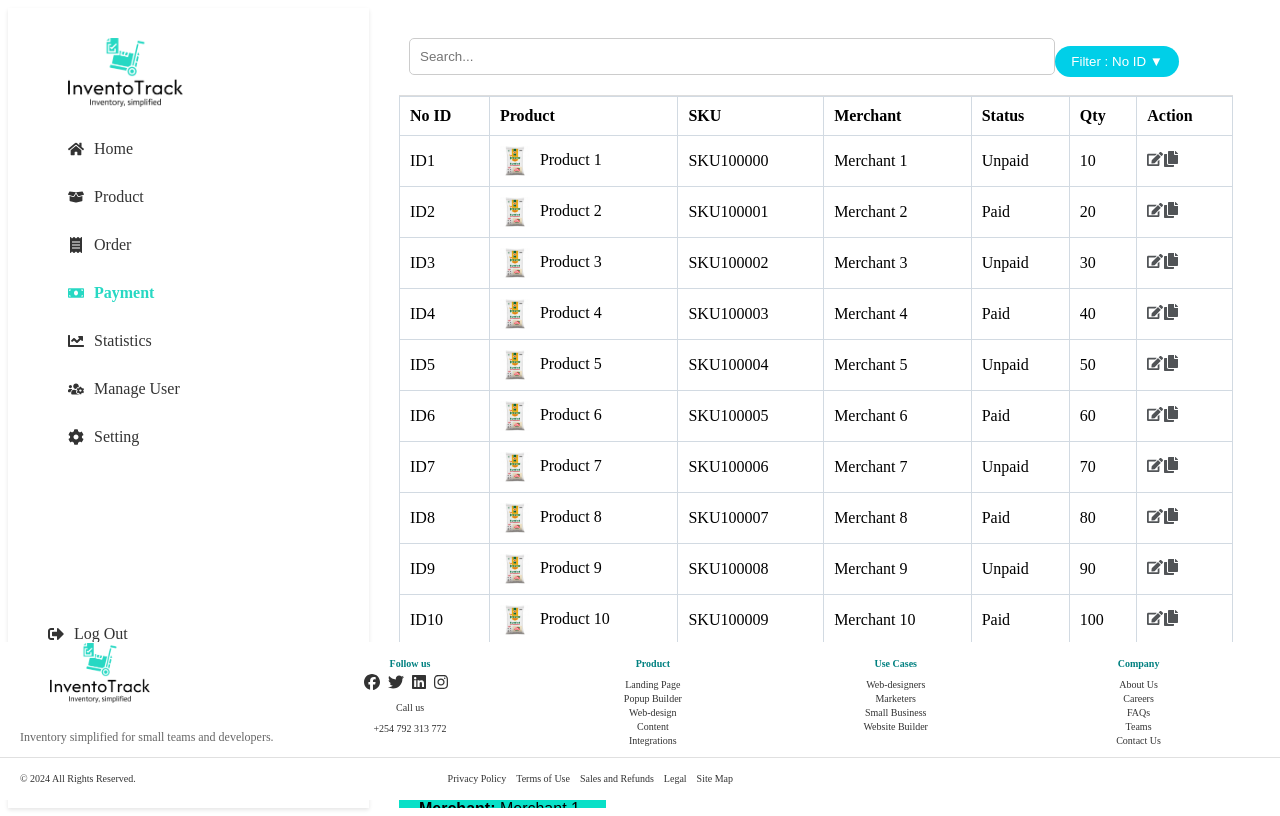
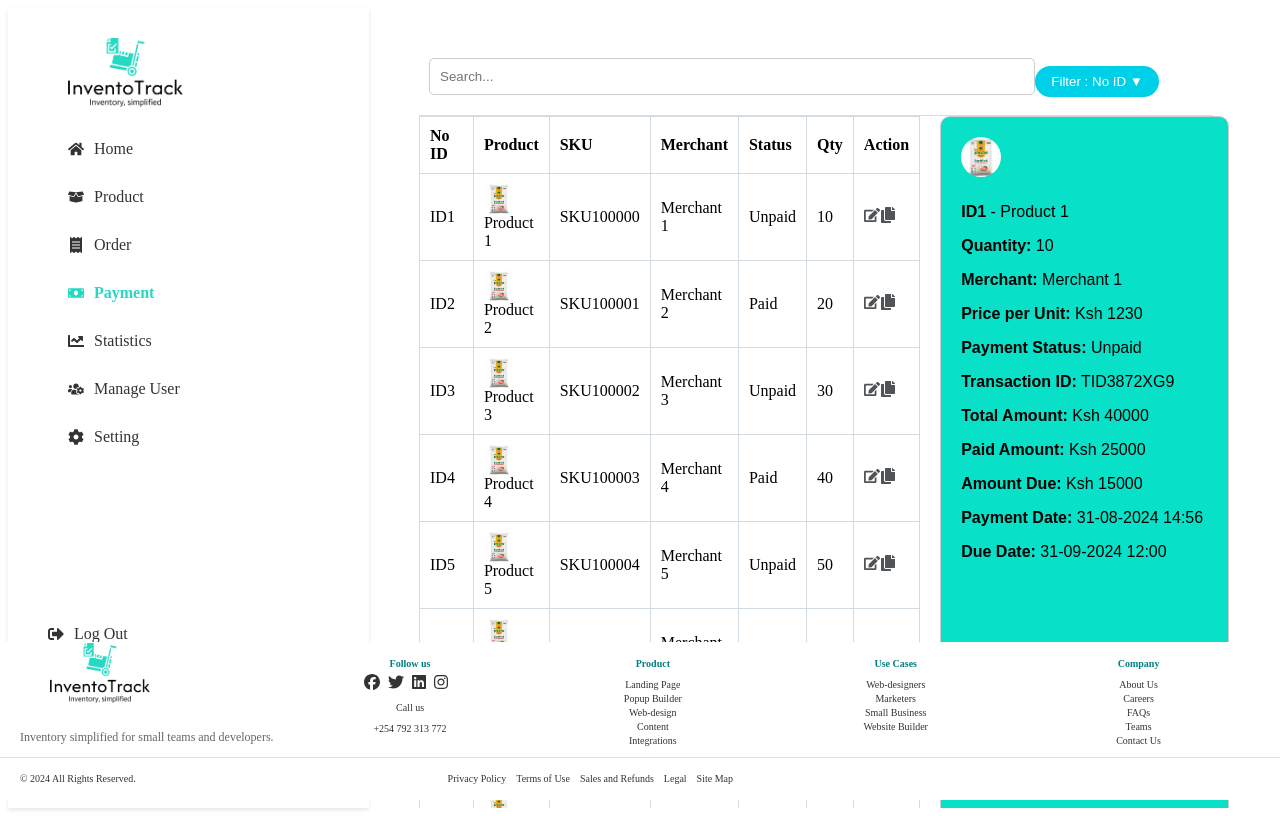
Before and after one commit to will-wagura/InventoTrack, a React (Vite) app in the folder frontend/: page /payment in a window 1280 px wide. Both pictures are taken after a click on the button 1155 px from the left and 161 px from the top of the page. Built offline with nearby package versions, Linux system fonts and the light colour scheme.

Commit message:
changed the position of the payment preview product to the right

```diff
--- a/frontend/src/pages/Admin/PaymentPage.css
+++ b/frontend/src/pages/Admin/PaymentPage.css
@@ -1,10 +1,24 @@
+.payment-page-container {
+  display: flex;
+  flex-direction: column;
+  padding: 20px;
+}
+
+.payment-content {
+  display: flex;
+  flex-direction: row;
+  align-items: flex-start; /* Align items to the top */
+  gap: 20px; /* Add some space between the table and the preview */
+}
 
 .payment-table {
-  flex: 2;
+  flex: 2; /* Make the table take more space */
 }
 
-.payment-preview-product {
-  flex: 1;
-  background-color: #f0f0f0;
-  padding: 20px;
+.preview-product {
+  flex: 1; /* Make the preview take less space */
+  border: 1px solid #ccc;
+  padding: 15px;
+  background-color: #f9f9f9;
+  max-width: 300px; /* Set a max width for the preview panel */
 }
```
